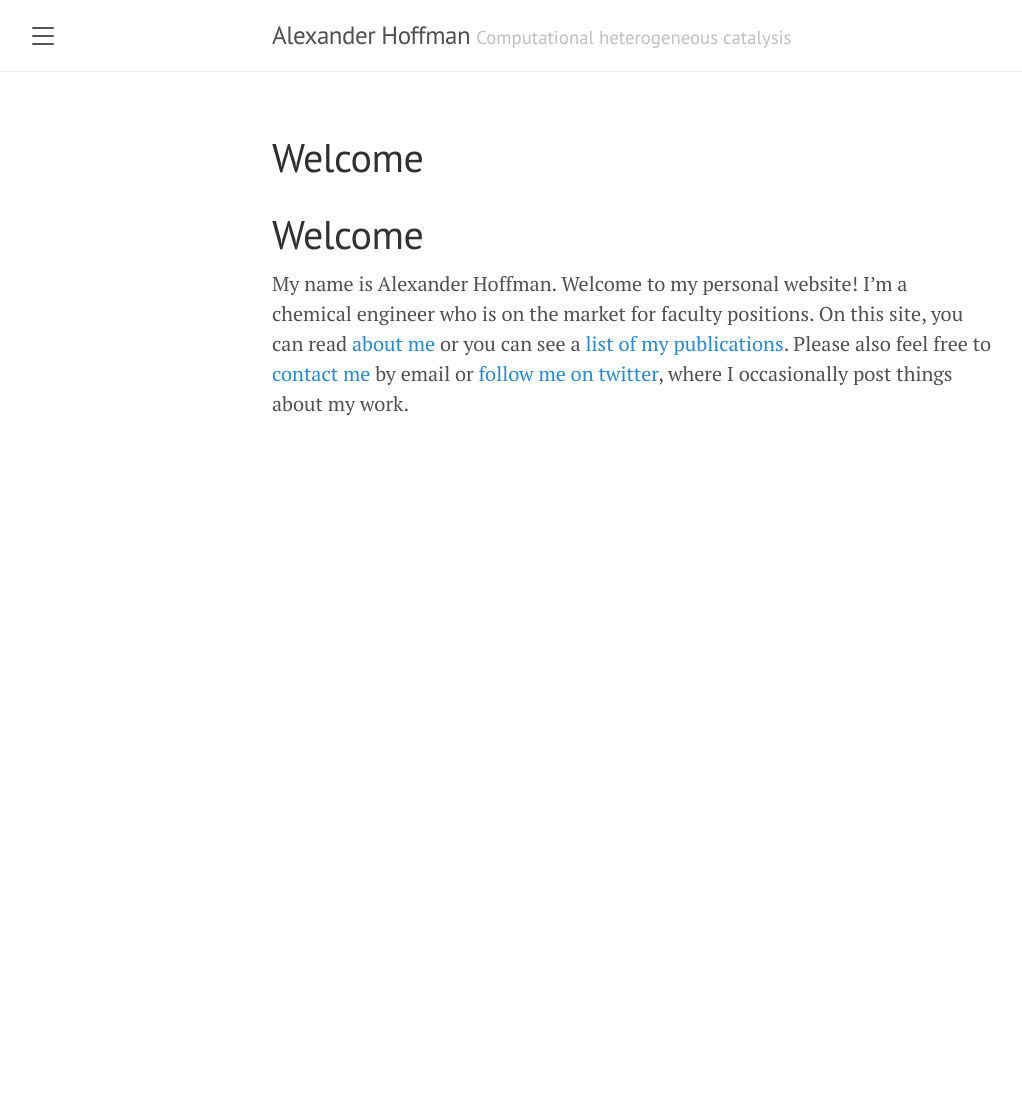
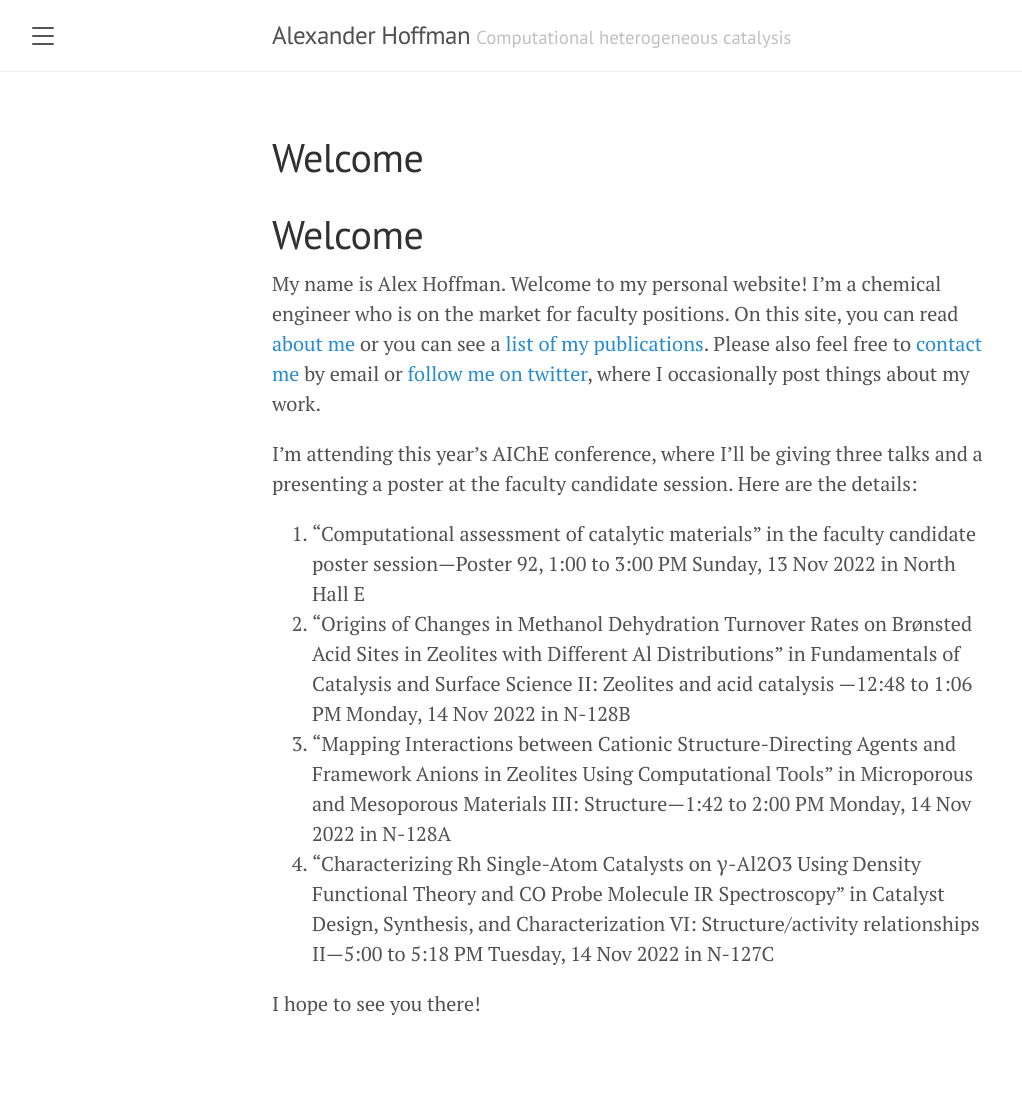
Before and after one commit to ajhoffman1229/old-website, a Jekyll site: the page built from README.md, in a window 1280 px wide. Shown: the whole page, without its empty margins (8-1030 px from the left). Built offline with Jekyll 4.4.1, drawn with Linux system fonts in a browser that asks for light colours; our own code applies the rules of GitHub Pages for plain Markdown files; before the commit the page ends 900 px from its top, so only the background shows below that.

Commit message:
updated home page with AIChE info

```diff
--- a/README.md
+++ b/README.md
@@ -1,3 +1,12 @@
 # Welcome
 
-My name is Alexander Hoffman. Welcome to my personal website! I'm a chemical engineer who is on the market for faculty positions. On this site, you can read [about me](about) or you can see a [list of my publications](publications). Please also feel free to [contact me](contact) by email or [follow me on twitter](www.twitter.com/ajhoffman1229), where I occasionally post things about my work.
+My name is Alex Hoffman. Welcome to my personal website! I'm a chemical engineer who is on the market for faculty positions. On this site, you can read [about me](about) or you can see a [list of my publications](publications). Please also feel free to [contact me](contact) by email or [follow me on twitter](www.twitter.com/ajhoffman1229), where I occasionally post things about my work.
+
+I'm attending this year's AIChE conference, where I'll be giving three talks and a presenting a poster at the faculty candidate session. Here are the details:
+
+1. "Computational assessment of catalytic materials" in the faculty candidate poster session&mdash;Poster 92, 1:00 to 3:00 PM Sunday, 13 Nov 2022 in North Hall E
+2. "Origins of Changes in Methanol Dehydration Turnover Rates on Br&oslash;nsted Acid Sites in Zeolites with Different Al Distributions" in Fundamentals of Catalysis and Surface Science II: Zeolites and acid catalysis &mdash;12:48 to 1:06 PM Monday, 14 Nov 2022 in N-128B
+3. "Mapping Interactions between Cationic Structure-Directing Agents and Framework Anions in Zeolites Using Computational Tools" in Microporous and Mesoporous Materials III: Structure&mdash;1:42 to 2:00 PM Monday, 14 Nov 2022 in N-128A
+4. "Characterizing Rh Single-Atom Catalysts on γ-Al2O3 Using Density Functional Theory and CO Probe Molecule IR Spectroscopy" in Catalyst Design, Synthesis, and Characterization VI: Structure/activity relationships II&mdash;5:00 to 5:18 PM Tuesday, 14 Nov 2022 in N-127C
+
+I hope to see you there!
```
Also changed, not shown: _posts/2022-11-12-ajh_home.md (+0 -3 lines), 3 other files.
